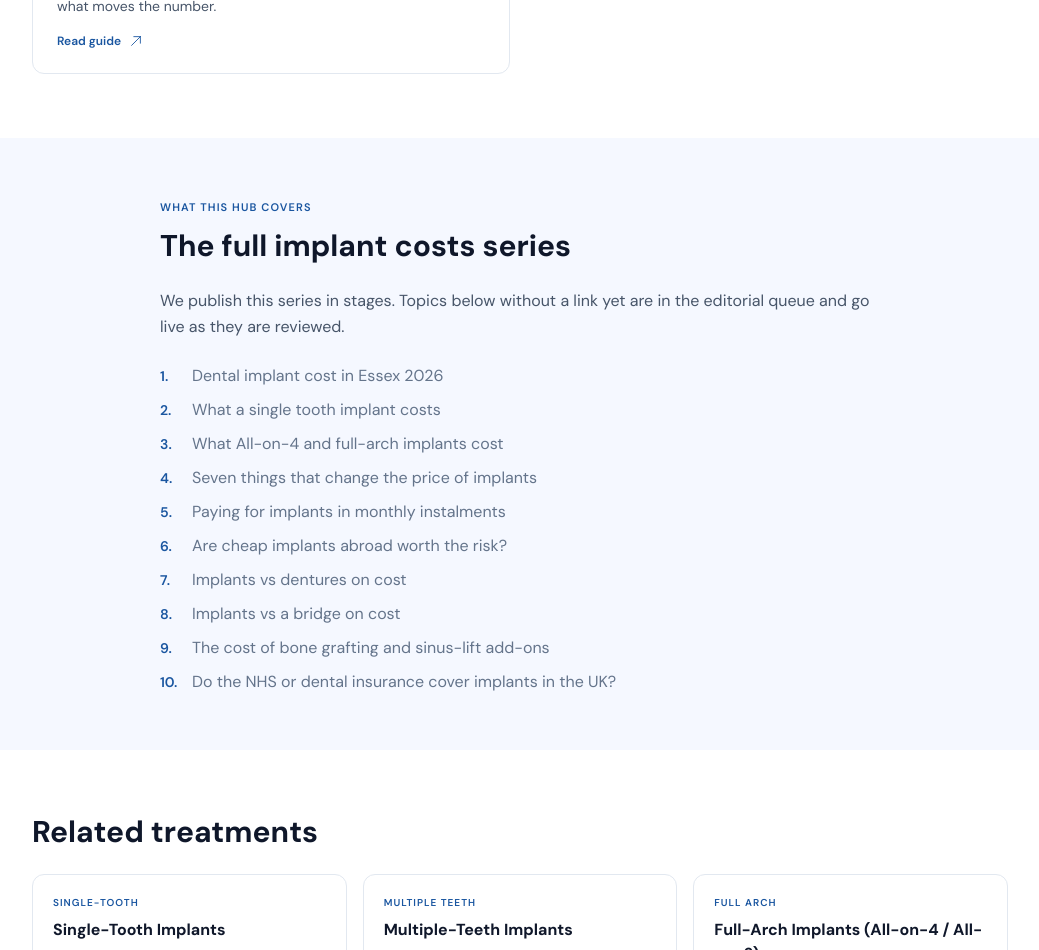
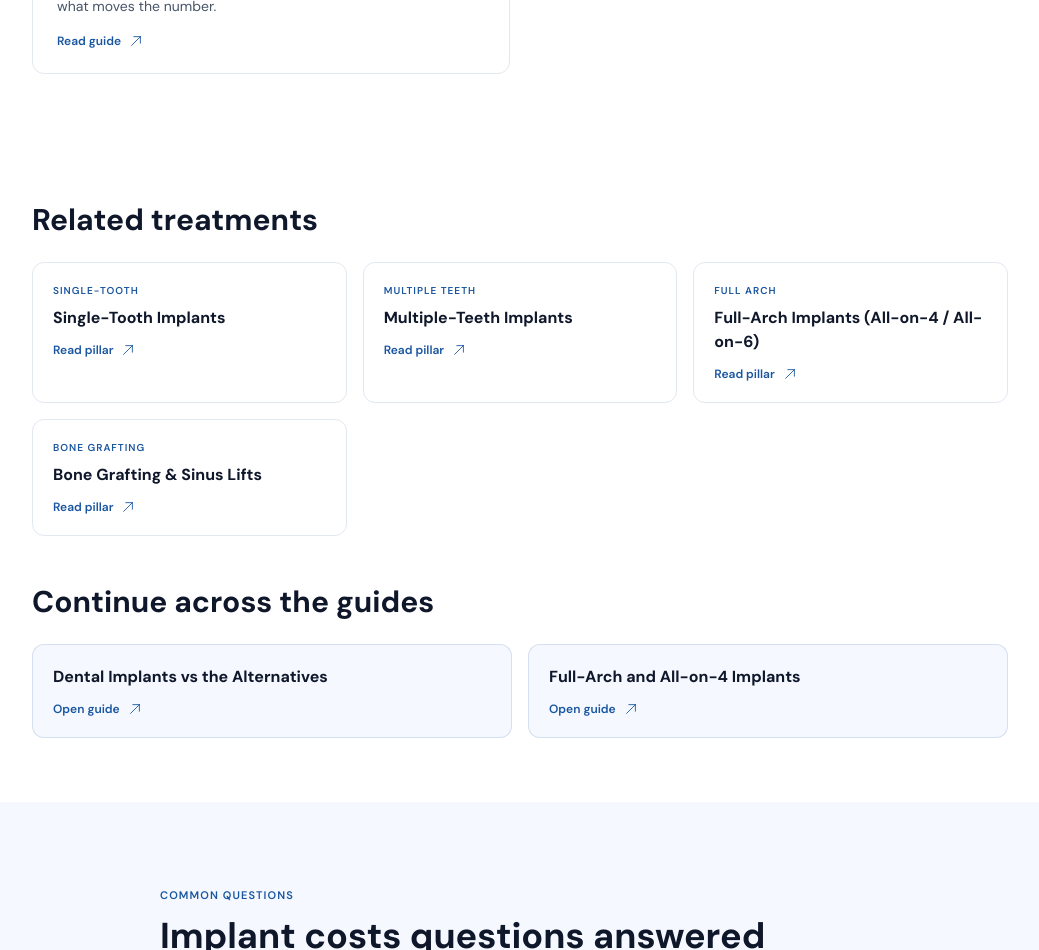
Before and after one commit to vimldn/essexdental, a Next.js app: page /guides/implant-costs in a window 1280 px wide. Shown: the part 2480-3430 px from the top of the page, without its empty margins (120-1159 px from the left). Built offline with nearby package versions, Linux system fonts and the light colour scheme.

Commit message:
Guide hubs: drop the duplicate spoke roadmap section
The hub listed its spokes twice: the "Guides in this series" card grid and a
numbered "full series" roadmap. Keep the card grid (real published guides),
remove the roadmap, so each spoke is linked once.

```diff
--- a/app/guides/[slug]/GuideHubClient.tsx
+++ b/app/guides/[slug]/GuideHubClient.tsx
@@ -162,38 +162,6 @@ export default function GuideHubClient({
           </section>
         )}
 
-        {/* Topic roadmap (display only) */}
-        <section className="py-14 bg-[#f5f8ff]">
-          <div className="max-w-3xl mx-auto px-6">
-            <span className="inline-block text-[11px] font-semibold uppercase tracking-widest text-[#1a56a0] mb-3">
-              What this hub covers
-            </span>
-            <h2 className="text-2xl md:text-3xl font-bold text-slate-900 mb-6">
-              The full {guide.shortTitle.toLowerCase()} series
-            </h2>
-            <p className="text-slate-600 leading-relaxed mb-6">
-              We publish this series in stages. Topics below without a link yet are in the editorial queue and go live as they are reviewed.
-            </p>
-            <ul className="space-y-2.5">
-              {guide.plannedSpokeTitles.map((topic, i) => {
-                const live = liveSpokes.find((s) => s.title === topic);
-                return (
-                  <li key={i} className="flex items-start gap-3">
-                    <span className="text-[#1a56a0] text-sm font-semibold mt-0.5 w-5 flex-shrink-0">{i + 1}.</span>
-                    {live ? (
-                      <Link href={`/blog/${live.slug}/`} className="text-slate-700 underline hover:text-[#1a56a0]">
-                        {topic}
-                      </Link>
-                    ) : (
-                      <span className="text-slate-500">{topic}</span>
-                    )}
-                  </li>
-                );
-              })}
-            </ul>
-          </div>
-        </section>
-
         {/* Feeds: service pillars + adjacent hubs */}
         <section className="py-16 bg-white">
           <div className="max-w-5xl mx-auto px-6">
```
